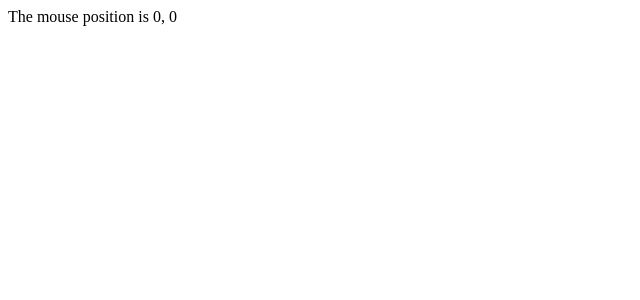
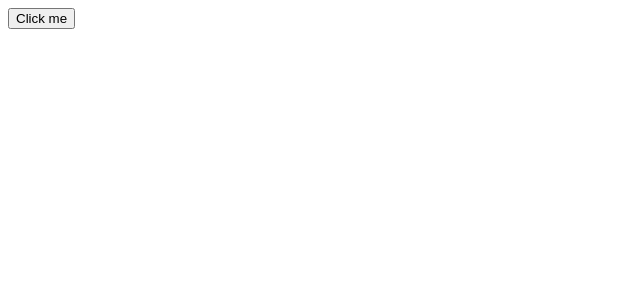
Before and after one commit to mdave16/stunning-bassoon, a Svelte app: page / in a window 1280 px wide. Shown: the top 300 px of the page, without its empty margins (0-640 px from the left). Built offline with nearby package versions, Linux system fonts and the light colour scheme.

Commit message:
use event modifiers to change how events are emitted

```diff
--- a/src/App.svelte
+++ b/src/App.svelte
@@ -1,17 +1,7 @@
 <script lang="ts">
-	let m = { x: 0, y: 0 };
-
-	const handleMouseMove = (event) => {
-		m.x = event.clientX;
-		m.y = event.clientY;
+	const handleClick = () => {
+		console.log('clicked');
 	};
 </script>
 
-<style>
-	div {
-		width: 100%;
-		height: 100%;
-	}
-</style>
-
-<div on:mousemove={handleMouseMove}>The mouse position is {m.x}, {m.y}</div>
+<button on:click|once={handleClick}> Click me </button>
```
